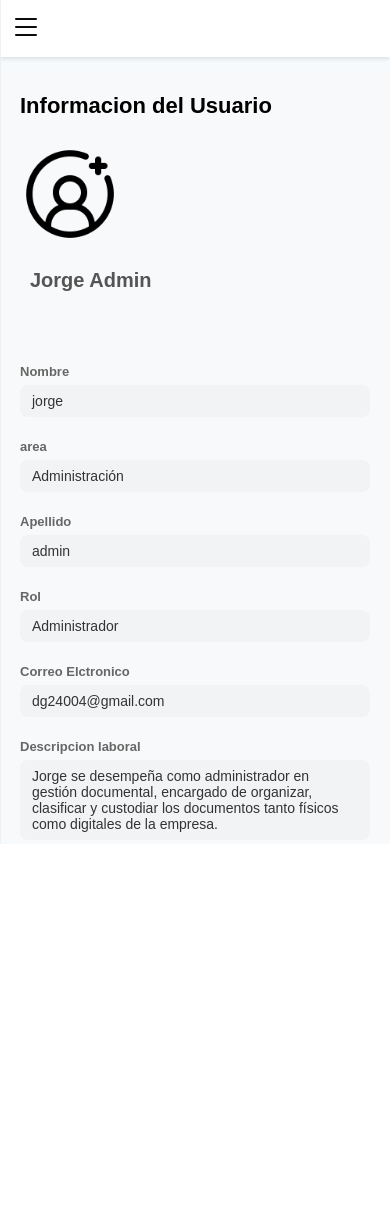
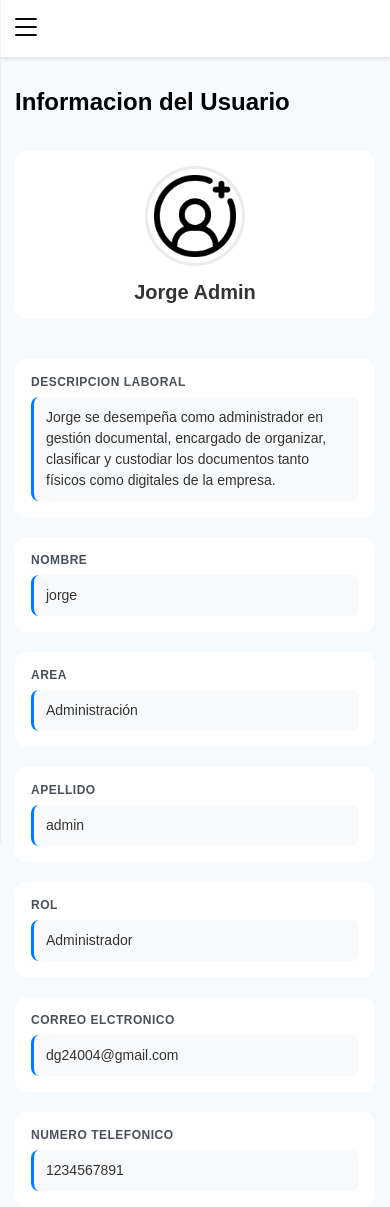
Before and after one commit to Jorwoods06/Metadocs_v2, a PHP site: page /metadocs_V2/app/vistas/admin/informacion_usuario.php in a window 390 px wide. Before the commit the page ends 844 px from the top, so only its background shows below. Run offline with PHP 8.4, Linux system fonts and the light colour scheme; a user stored in the database is signed in; tables that the repository leaves empty hold one stand-in row (values such as "Sample post").

Commit message:
info usuario, HAGAN PULLLL

```diff
--- a/app/vistas/admin/admin_reporte.php
+++ b/app/vistas/admin/admin_reporte.php
@@ -59,7 +59,7 @@ AutorizacionRol('administrador');
                     </a>
                     <ul class="sub_menu usuario-submenu" id="sub_menu">
                         <li><form action="../../backend/login/cerrar_sesion.php" method="post"><button type="submit"><i class="bi bi-box-arrow-left"></i>Cerrar sesion</button></form></li>
-                        <li><a href=""><i class="bi bi-info-circle"></i> Info usuario</a></li>
+                        <li><a href="../../vistas/admin/informacion_usuario.php"><i class="bi bi-info-circle"></i> Info usuario</a></li>
                         <li><a href=""><i class="bi bi-key-fill"></i> Cambiar contraseña</a></li>
 
 
--- a/app/vistas/admin/creacion_usuario.php
+++ b/app/vistas/admin/creacion_usuario.php
@@ -68,7 +68,7 @@ unset($_SESSION['correo_existente']);
                             <button type="submit"><i class="bi bi-box-arrow-left"></i> Cerrar sesión</button>
                             </form>
                         </li>
-                        <li><a href="#"><i class="bi bi-info-circle"></i> Info usuario</a></li>
+                        <li><a href="../../vistas/admin/informacion_usuario.php"><i class="bi bi-info-circle"></i> Info usuario</a></li>
                         <li><a href="#"><i class="bi bi-key-fill"></i> Cambiar contraseña</a></li>
                     </ul>
                 </li>
--- a/app/vistas/admin/informacion_usuario.php
+++ b/app/vistas/admin/informacion_usuario.php
@@ -54,7 +54,7 @@ AutorizacionRol('administrador');
 
                     <!-- cerrado sesion -->
                 <li class="gestion-usuarios">
-                    <a href="#" id="cerrado-usuarios">
+                    <a href="#" id="cerrado-usuarios" class="activo">
                         <i class="bi bi-person"></i>
                         Usuario
                     </a>
@@ -89,6 +89,10 @@ AutorizacionRol('administrador');
 
                 <div class="contenedor-datos">
                     <div class="datos">
+                        <label>Descripcion laboral</label>
+                        <div class="valor">Jorge se desempeña como administrador en gestión documental, encargado de organizar, clasificar y custodiar los documentos tanto físicos como digitales de la empresa. </div>
+                    </div>
+                    <div class="datos">
                         <label>Nombre</label>
                         <div class="valor">jorge</div>
                     </div>
@@ -108,10 +112,11 @@ AutorizacionRol('administrador');
                         <label>Correo Elctronico</label>
                         <div class="valor">dg24004@gmail.com</div>
                     </div>
-                    <div class="datos">
-                        <label>Descripcion laboral</label>
-                        <div class="valor">Jorge se desempeña como administrador en gestión documental, encargado de organizar, clasificar y custodiar los documentos tanto físicos como digitales de la empresa. </div>
+                     <div class="datos">
+                        <label>Numero telefonico</label>
+                        <div class="valor">1234567891</div>
                     </div>
+
                 </div>
             </div>
         </section>
--- a/app/vistas/admin/ver_usuarios.php
+++ b/app/vistas/admin/ver_usuarios.php
@@ -62,7 +62,7 @@ AutorizacionRol('administrador');
                                 <button type="submit"><i class="bi bi-box-arrow-left"></i> Cerrar sesión</button>
                             </form>
                         </li>
-                        <li><a href=""><i class="bi bi-info-circle"></i> Info usuario</a></li>
+                        <li><a href="../../vistas/admin/informacion_usuario.php"><i class="bi bi-info-circle"></i> Info usuario</a></li>
                         <li><a href=""><i class="bi bi-key-fill"></i> Cambiar contraseña</a></li>
                     </ul>
                 </li>
--- a/componentes/css/admin/informacion_usuario.css
+++ b/componentes/css/admin/informacion_usuario.css
@@ -4,55 +4,42 @@
   box-sizing: border-box;
   font-family: Arial, Helvetica, sans-serif;
 }
+
 html, body {
     height: 100%;
-    overflow: auto;
 
 }
 
-.titulo-usuario{
+.contenido-usuario {
+  padding: 40px;
+  height: 100vh;
+  width: 100%;
+  margin-top: 1rem;
+
+}
+
+.titulo-usuario {
     font-size: 28px;
     margin-bottom: 30px;
     color: #333;
     text-align: left;
 }
-.avatar-usuario {
-  width: 120px;
-  height: 120px;
-  object-fit: cover;
-  border-radius: 50%;
-  display: block;
 
+.info-usuario {
+    max-width: 1200px;
+    margin: 0 auto;
 }
+
 .info-usuarios {
     display: flex;
-    flex-direction: column;
-    margin-bottom: 30px;
-    align-items: flex-start;
-    margin-top: 15px;
+    margin-top: 35px;
+    align-items: center;
+    gap: 25px;
+    margin-bottom: 40px;
+    padding: 25px;
+    background-color: white;
+    border-radius: 12px;
 
-
-
-}
-
-.contenido-usuario {
-  padding: 40px ;
-  background-color: #f8f9fa;
-  min-height: 100vh;
-  width: 100%;
-  margin-top: 1rem;
-  overflow: auto;
-
-}
-
-
-.nombre-usuario {
-  font-size: 20px;
-  font-weight: 700;
-  color: #555;
-  margin-bottom: 30px;
-  padding: 10px;
-  text-align: left;
 }
 
 .avatar-usuario {
@@ -60,43 +47,64 @@ html, body {
   height: 120px;
   border-radius: 50%;
   object-fit: cover;
-  margin-bottom: 15px;
-  margin-top: 10px;
+  border: 3px solid #e9ecef;
+  flex-shrink: 0;
+}
+
+.nombre-usuario {
+  font-size: 24px;
+  font-weight: 700;
+  color: #333;
+  margin: 0;
+}
+
+.contenedor-datos {
+  display: grid;
+  grid-template-columns: repeat(2, 1fr);
+  gap: 25px;
+  text-align: left;
+}
+
+.datos {
+    background-color: white;
+    padding: 20px;
+    border-radius: 12px;
+
+
 }
 
 
-.contenedor-datos {
-  display: grid;
-  grid-template-columns: 1fr 1fr;
-  gap: 20px;
-  text-align: left;
-  justify-content: center;
+
+.datos:first-child {
+    grid-column: 1 / -1;
 }
 
 .datos label {
   font-weight: 600;
-  color: #666;
-  font-size: 16px;
+  color: #495057;
+  font-size: 14px;
+  text-transform: uppercase;
+  letter-spacing: 0.5px;
+  margin-bottom: 8px;
+  display: block;
 }
 
 .valor {
-  max-width: 500px;
-  background-color: #f1f3f5;
-  padding: 10px 15px;
+  background-color: #f8f9fa;
+  padding: 12px 16px;
   border-radius: 8px;
-  margin-top: 5px;
   color: #333;
   font-size: 15px;
+  line-height: 1.5;
+  border-left: 3px solid #007bff;
 }
-
 
 @media (min-width: 992px) {
   .contenido-usuario {
     margin-left: 180px;
-    overflow: scroll;
+
   }
 }
-
 
 @media (max-width: 991px) {
   .contenido-usuario {
@@ -108,20 +116,38 @@ html, body {
     grid-template-columns: 1fr;
   }
 
-  .valor {
-    max-width: 100%;
+  .info-usuarios {
+    flex-direction: column;
+    text-align: center;
+    gap: 15px;
   }
 
   .nombre-usuario {
-    text-align: center;
+    font-size: 22px;
   }
 }
 
+@media (max-width: 768px) {
+  .info-usuarios {
+    padding: 20px;
+  }
+
+  .contenedor-datos {
+    gap: 20px;
+  }
+
+  .datos {
+    padding: 16px;
+  }
+}
 
 @media (max-width: 480px) {
-  .contenido-usuario h1 {
+  .contenido-usuario {
+    padding: 15px;
+  }
+
+  .titulo-usuario {
     font-size: 22px;
-
   }
 
   .nombre-usuario {
@@ -130,15 +156,19 @@ html, body {
 
   .valor {
     font-size: 14px;
-    padding: 8px 12px;
+    padding: 10px 12px;
   }
 
   .datos label {
-    font-size: 13px;
+    font-size: 12px;
   }
 
   .avatar-usuario {
     width: 100px;
     height: 100px;
   }
+
+  .info-usuarios {
+    padding: 15px;
+  }
 }
```
